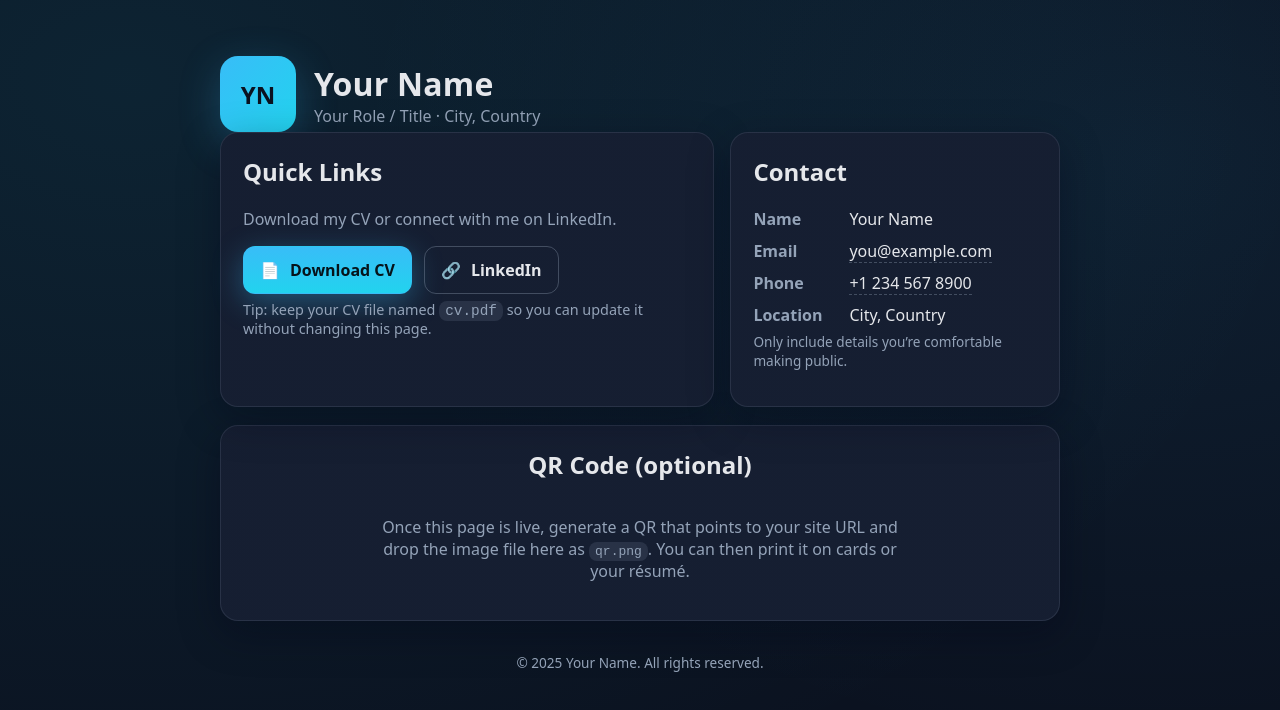
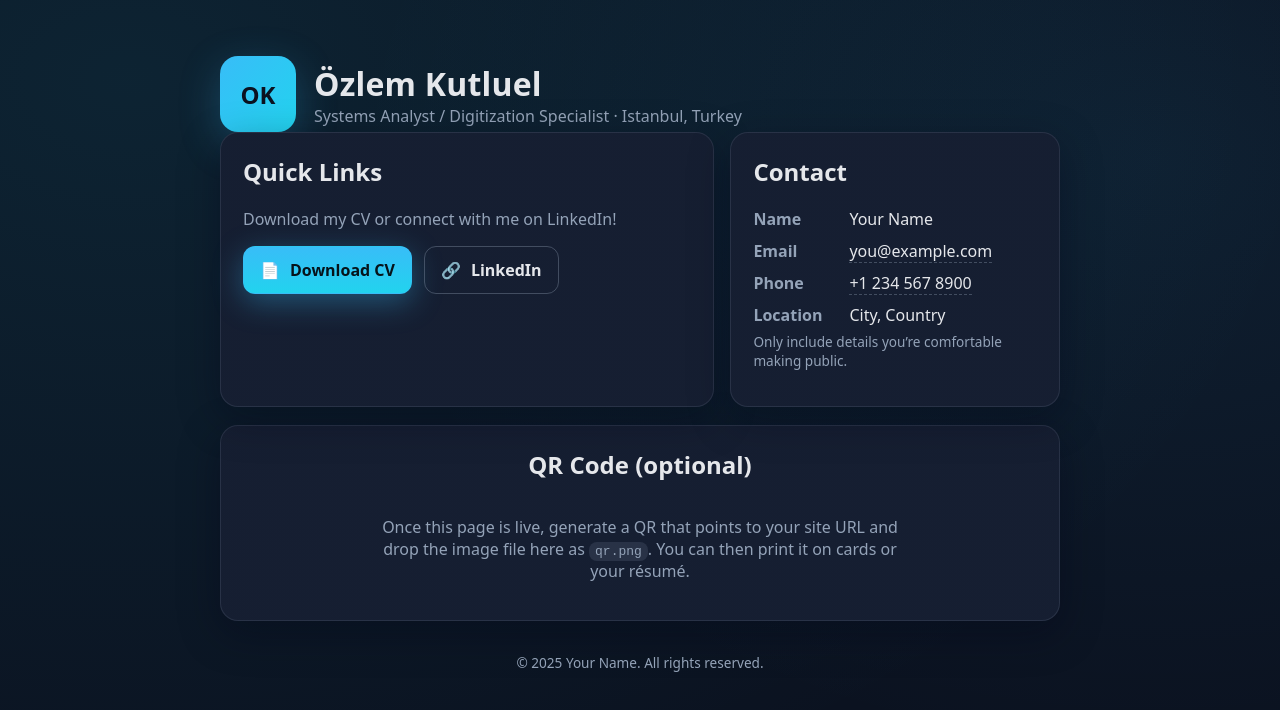
Before and after one commit to okutluel/OzlemKutluel, a plain HTML site: page index.html in a window 1280 px wide. Drawn offline with Linux system fonts and the light colour scheme.

Commit message:
Update index.html

```diff
--- a/index.html
+++ b/index.html
@@ -3,10 +3,10 @@
 <head>
   <meta charset="utf-8" />
   <meta name="viewport" content="width=device-width, initial-scale=1" />
-  <title>Your Name — CV & Links</title>
+  <title>Ozlem Kutluel — CV & Links</title>
   <meta name="description" content="Personal landing page with CV download, LinkedIn, and contact details." />
-  <meta property="og:title" content="Your Name — CV & Links" />
-  <meta property="og:description" content="Download my CV, visit my LinkedIn, and get my contact info." />
+  <meta property="og:title" content="Ozlem Kutluel — CV & Links" />
+  <meta property="og:description" content="Download my CV, visit my LinkedIn, and get my contact info!" />
   <meta property="og:type" content="website" />
   <meta name="theme-color" content="#0ea5e9" />
   <style>
@@ -69,17 +69,17 @@
 <body>
   <div class="container">
     <header>
-      <div class="avatar" aria-hidden="true">YN</div>
+      <div class="avatar" aria-hidden="true">OK</div>
       <div>
-        <h1>Your Name</h1>
-        <div class="muted">Your Role / Title · City, Country</div>
+        <h1>Özlem Kutluel</h1>
+        <div class="muted">Systems Analyst / Digitization Specialist · Istanbul, Turkey</div>
       </div>
     </header>
 
     <main class="grid" aria-label="Content">
       <section class="card" aria-labelledby="actions-title">
         <h2 id="actions-title" style="margin-top:0">Quick Links</h2>
-        <p class="muted">Download my CV or connect with me on LinkedIn.</p>
+        <p class="muted">Download my CV or connect with me on LinkedIn!</p>
         <div class="btns">
           <!-- Replace /cv.pdf with your actual file path in the repo -->
           <a class="btn" href="./OzlemKutluel_CV.pdf" download>
@@ -87,14 +87,13 @@
             <span>Download CV</span>
           </a>
           <!-- Replace with your LinkedIn profile URL -->
-          <a class="btn outline" href="https://www.linkedin.com/in/your-handle/" target="_blank" rel="noopener">
+          <a class="btn outline" href="https://www.linkedin.com/in/ozlem-kutluel/" target="_blank" rel="noopener">
             <span aria-hidden="true">🔗</span>
             <span>LinkedIn</span>
           </a>
           <!-- Optional extra link, e.g. Portfolio or GitHub -->
           <!-- <a class="btn outline" href="https://github.com/your-handle" target="_blank" rel="noopener">GitHub</a> -->
         </div>
-        <p class="notice">Tip: keep your CV file named <code class="inline">cv.pdf</code> so you can update it without changing this page.</p>
       </section>
 
       <aside class="card" aria-labelledby="contact-title">
```
